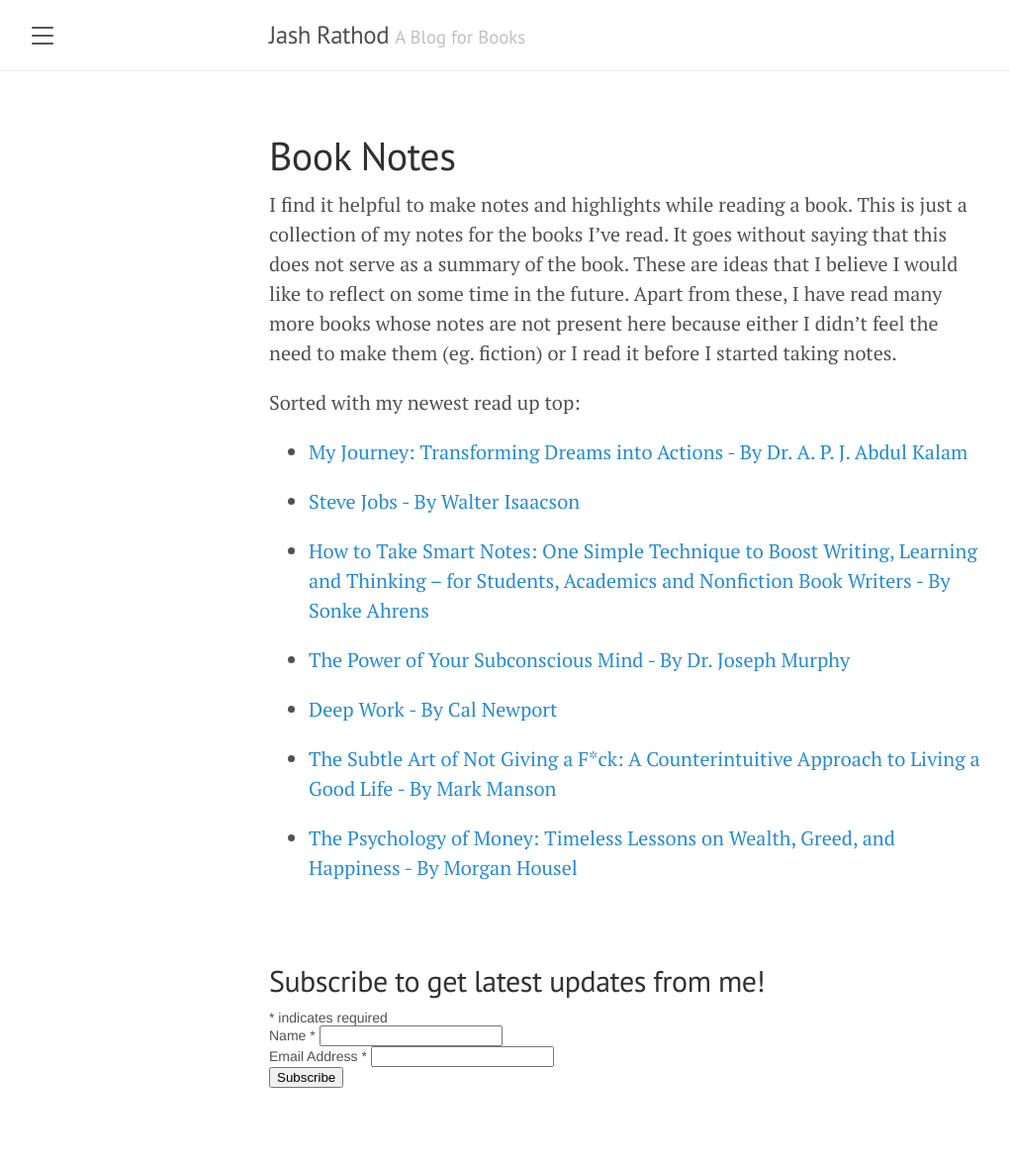
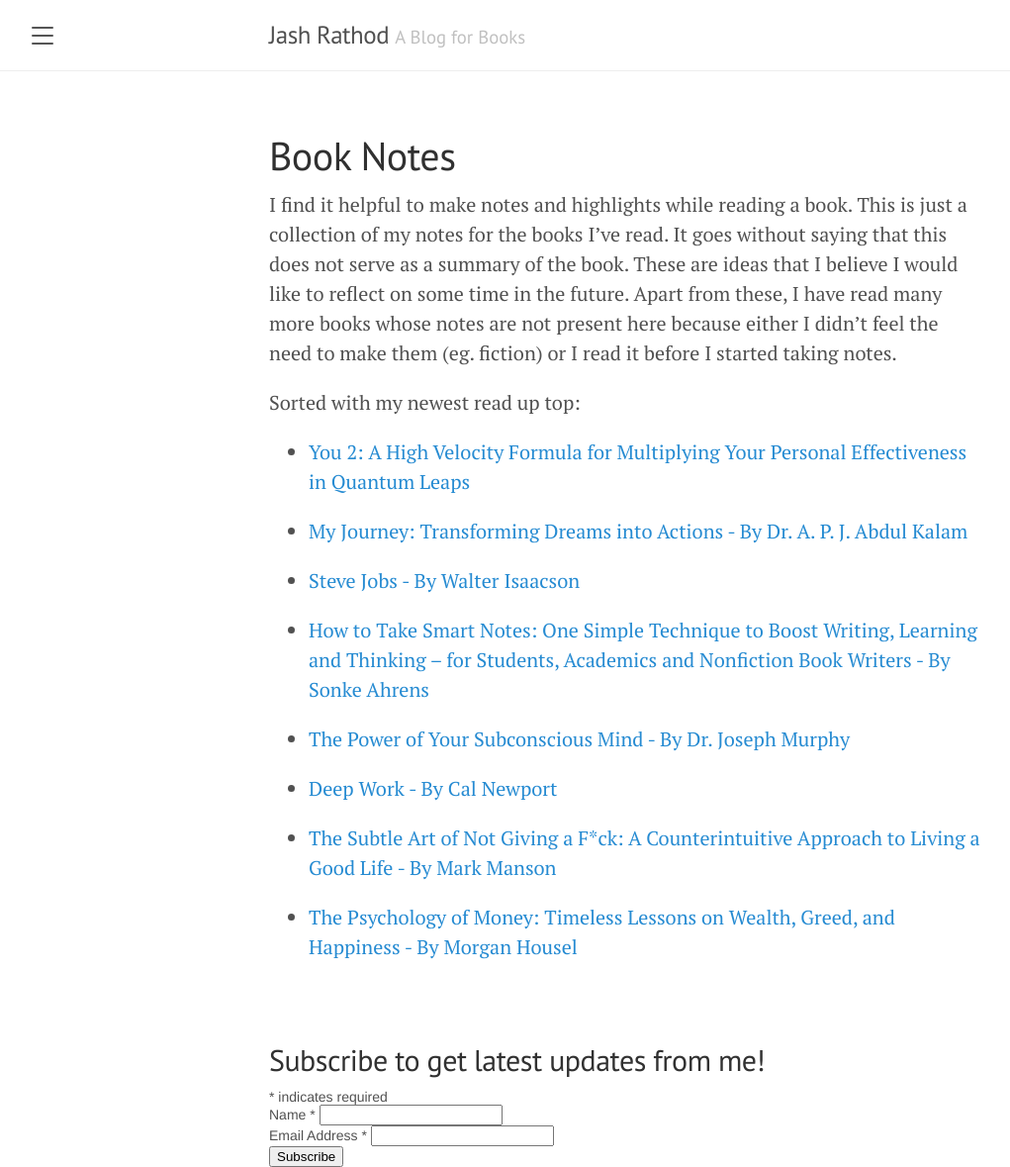
Before and after one commit to jashrathod/book-blog, a Jekyll site: the page built from notes.md, in a window 1280 px wide. Shown: the whole page at 99% size, without its empty margins (8-1029 px from the left). Built offline with Jekyll 4.4.1, drawn with Linux system fonts in a browser that asks for light colours; comment, search, counter and statistics services are not loaded; before the commit the page ends 1099 px from its top, so only the background shows below that.

Commit message:
Update notes.md

```diff
--- a/notes.md
+++ b/notes.md
@@ -9,6 +9,8 @@ I have read many more books whose notes are not present here because either I di
 taking notes.
 
 Sorted with my newest read up top:
+
+- [You 2: A High Velocity Formula for Multiplying Your Personal Effectiveness in Quantum Leaps](https://jashrathod.github.io/book-blog/2021/12/19/you-squared/)
 
 - [My Journey: Transforming Dreams into Actions - By Dr. A. P. J. Abdul Kalam](https://jashrathod.github.io/book-blog/2021/10/22/my-journey-transforming-dreams-into-actions/)
 
```
